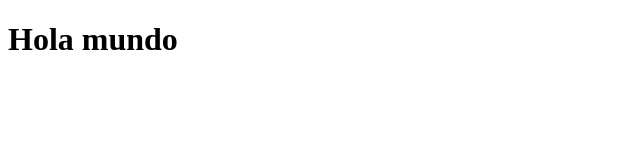
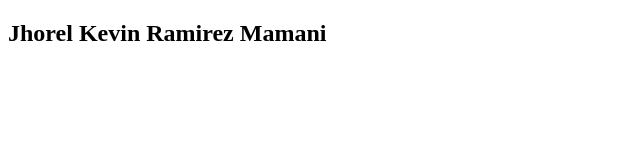
Before and after one commit to Llhrl/curso, a plain HTML site: page index.html in a window 1280 px wide. Shown: the whole page, without its empty margins (0-640 px from the left). Drawn offline with Linux system fonts and the light colour scheme.

Commit message:
Mejorando el index.html

```diff
--- a/index.html
+++ b/index.html
@@ -5,11 +5,13 @@
   <meta charset="UTF-8">
   <meta http-equiv="X-UA-Compatible" content="IE=edge">
   <meta name="viewport" content="width=device-width, initial-scale=1.0">
-  <title>Git</title>
+  <title>Git y Github</title>
 </head>
 
 <body>
-  <h1>Hola mundo</h1>
+  <div class="container">
+    <h2>Jhorel Kevin Ramirez Mamani</h2>
+  </div>
 </body>
 
 </html>
```
